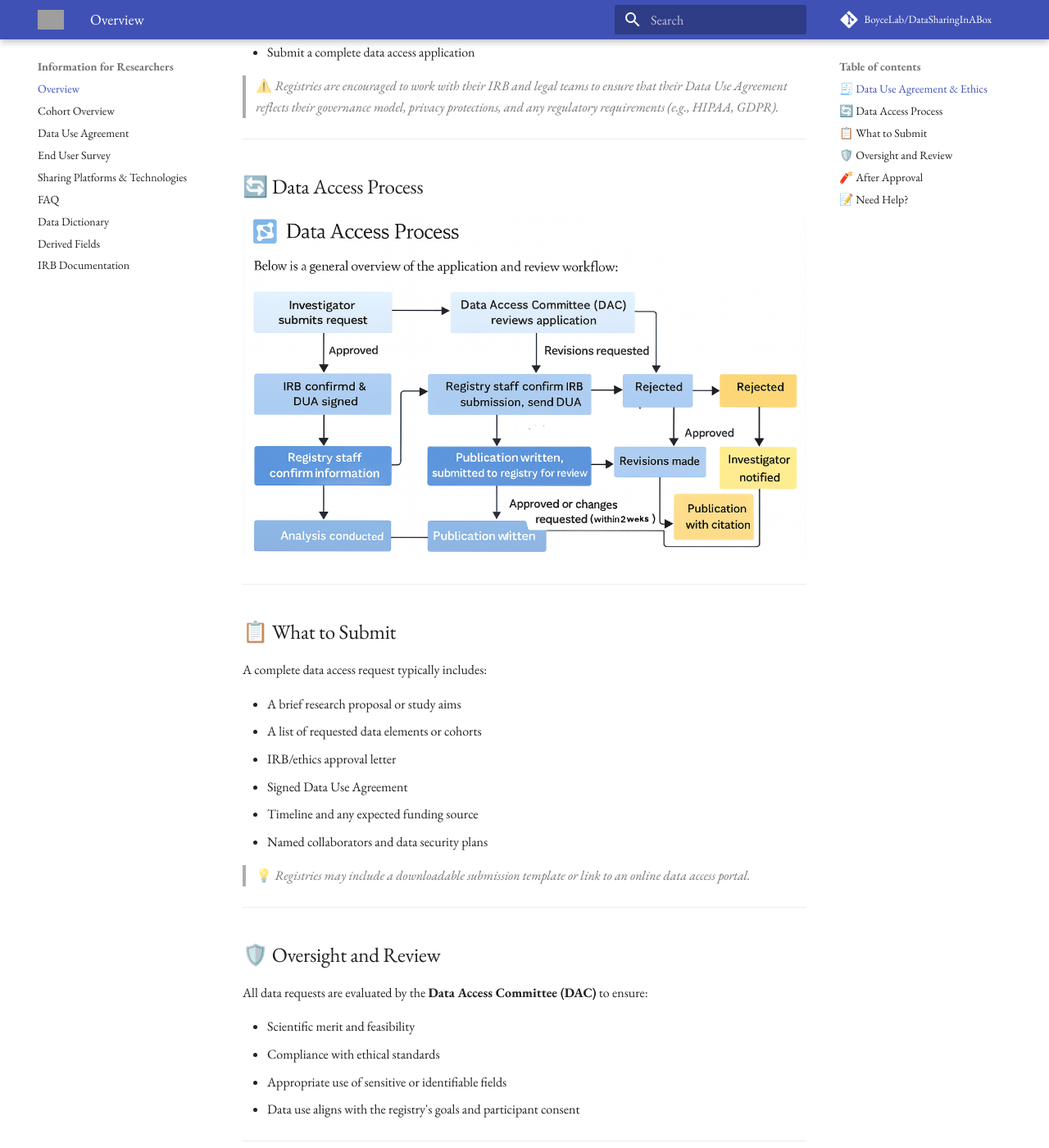
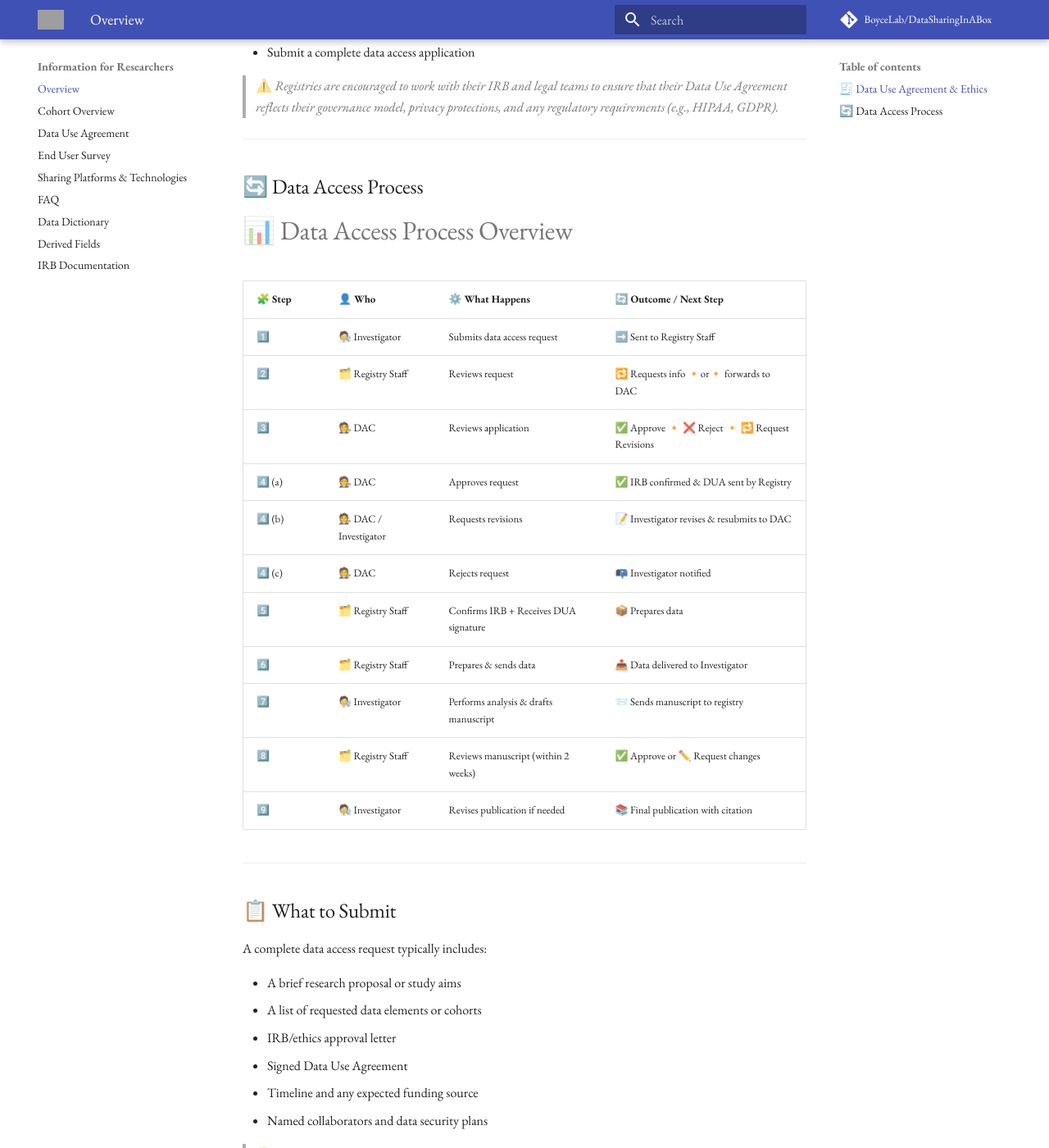
Before and after one commit to BoyceLab/DataSharingInABox, an MkDocs documentation site: the page built from docs/researchers.md, in a window 1280 px wide and 1400 px high, scrolled down 598 px. Shown: the whole window at 82% size. Built offline with MkDocs 1.6.1 and Material for MkDocs 9.7.7, drawn with Linux system fonts in a browser that asks for light colours; comment, search, counter and statistics services are not loaded; grey boxes are pictures that could not be loaded.

Commit message:
Update researchers.md

```diff
--- a/docs/researchers.md
+++ b/docs/researchers.md
@@ -22,7 +22,21 @@
 
 ## 🔄 Data Access Process
 
-![Data Access Process](assets/img/data-access-process.png)
+# 📊 Data Access Process Overview
+
+| 🧩 **Step** | 👤 **Who**              | ⚙️ **What Happens**                                                   | 🔄 **Outcome / Next Step**                                         |
+|-------------|------------------------|------------------------------------------------------------------------|---------------------------------------------------------------------|
+| 1️⃣          | 🧑‍🔬 Investigator        | Submits data access request                                            | ➡️ Sent to Registry Staff                                           |
+| 2️⃣          | 🗂️ Registry Staff       | Reviews request                                                        | 🔁 Requests info 🔸or🔸 forwards to DAC                              |
+| 3️⃣          | 🧑‍⚖️ DAC                 | Reviews application                                                    | ✅ Approve 🔸 ❌ Reject 🔸 🔁 Request Revisions                        |
+| 4️⃣ (a)      | 🧑‍⚖️ DAC                 | Approves request                                                       | ✅ IRB confirmed & DUA sent by Registry                             |
+| 4️⃣ (b)      | 🧑‍⚖️ DAC / Investigator  | Requests revisions                                                     | 📝 Investigator revises & resubmits to DAC                         |
+| 4️⃣ (c)      | 🧑‍⚖️ DAC                 | Rejects request                                                        | 📭 Investigator notified                                            |
+| 5️⃣          | 🗂️ Registry Staff       | Confirms IRB + Receives DUA signature                                  | 📦 Prepares data                                                    |
+| 6️⃣          | 🗂️ Registry Staff       | Prepares & sends data                                                  | 📤 Data delivered to Investigator                                   |
+| 7️⃣          | 🧑‍🔬 Investigator        | Performs analysis & drafts manuscript                                  | 📨 Sends manuscript to registry                                     |
+| 8️⃣          | 🗂️ Registry Staff       | Reviews manuscript (within 2 weeks)                                    | ✅ Approve or ✏️ Request changes                                     |
+| 9️⃣          | 🧑‍🔬 Investigator        | Revises publication if needed                                          | 📚 Final publication with citation                                 |
 
 ---
 
```
